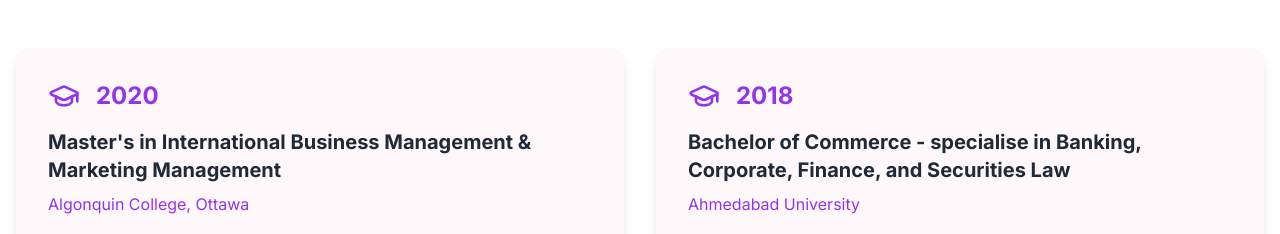
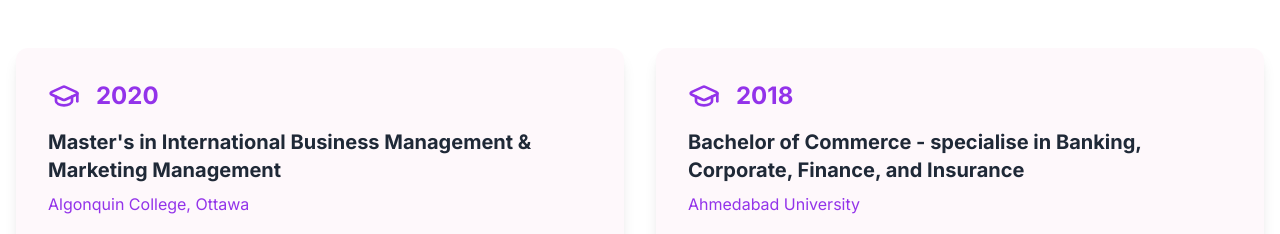
Before and after one commit to Cosmicbeing123/anushrutiv2, a Next.js app: page / in a window 1280 px wide. Shown: the part 5160-5394 px from the top of the page. Built offline with nearby package versions, Linux system fonts and the light colour scheme.

Commit message:
Update page.tsx

```diff
--- a/app/page.tsx
+++ b/app/page.tsx
@@ -318,7 +318,7 @@ export default function Portfolio() {
               },
               {
                 year: "2018",
-                degree: "Bachelor of Commerce - specialise in Banking, Corporate, Finance, and Securities Law",
+                degree: "Bachelor of Commerce - specialise in Banking, Corporate, Finance, and Insurance",
                 school: "Ahmedabad University",
                 description: "Focus on Finance, marketing fundamentals and business administration."
               }
```
